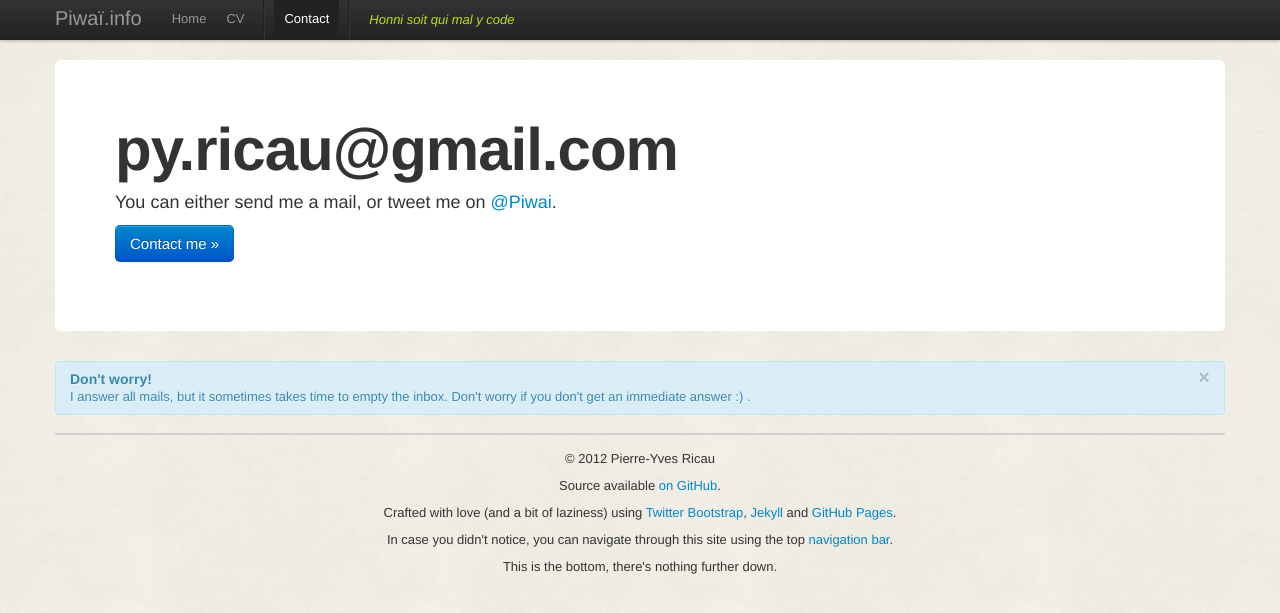
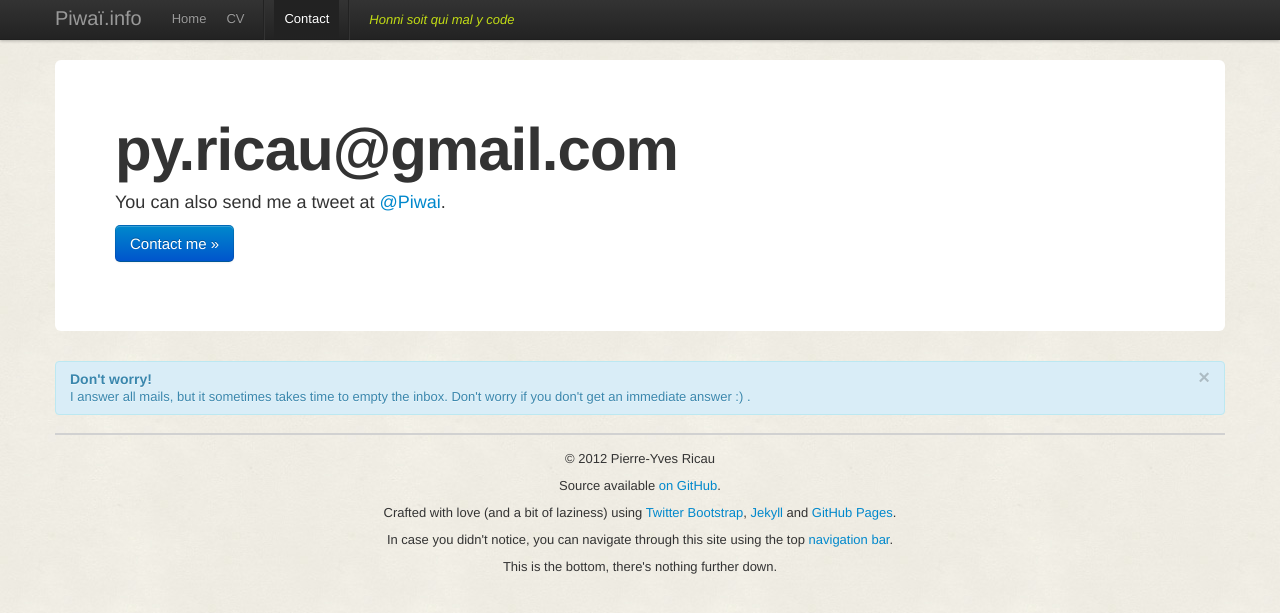
Before and after one commit to pyricau/pyricau.github.com, a Jekyll site: the page built from contact.html, in a window 1280 px wide. Shown: the top 613 px of the page. Built offline with Jekyll 4.4.1, drawn with Linux system fonts in a browser that asks for light colours; Markdown is read by kramdown in place of the engine named in the settings.

Commit message:
updated contact

```diff
--- a/contact.html
+++ b/contact.html
@@ -8,7 +8,7 @@ include_show_mail_js: true
       <div class="hero-unit">
         <h1 class="more-space"><span class="showmail">py.ricau at gmail dot com</span></h1>
 
-        <p>You can either send me a mail, or tweet me on <a href="http://twitter.com/piwai">@Piwai</a>.</p>
+        <p>You can also send me a tweet at <a href="http://twitter.com/piwai">@Piwai</a>.</p>
         <p><span class="linkmail">py.ricau at gmail dot com</a></p>
       </div>
 
```
